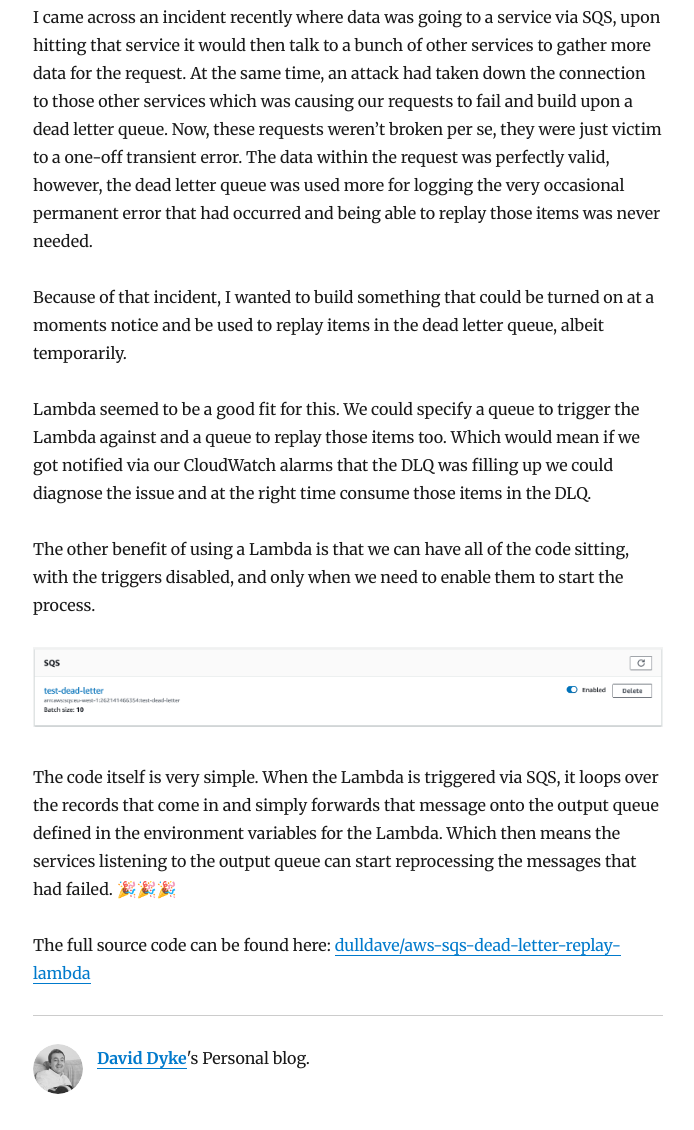
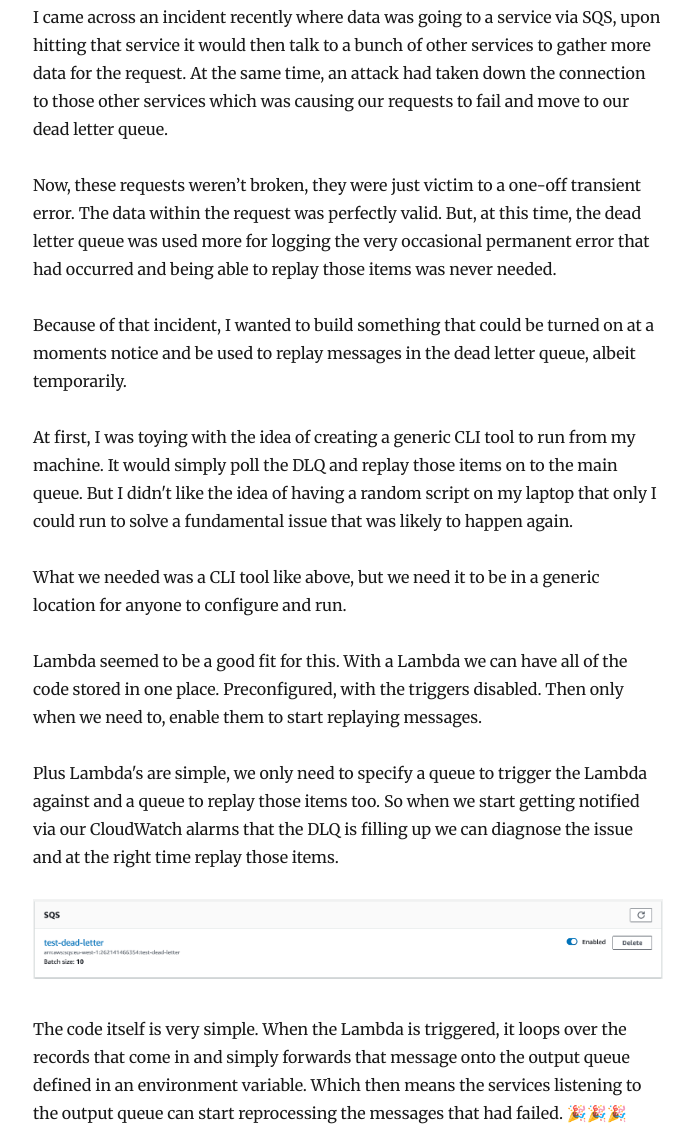
Before and after one commit to dulldave/dulldave.github.com, a Gatsby site: page /aws-sqs-dead-letter-replay-lambda/ in a window 1280 px wide. Shown: the part 264-1394 px from the top of the page, without its empty margins (292-986 px from the left). Built offline with nearby package versions, Linux system fonts and the light colour scheme; Gatsby itself is replaced by a stand-in of ours; some packages are replaced by stand-ins of ours.

Commit message:
Updates content

```diff
--- a/content/blog/aws-sqs-dead-letter-replay-lambda/index.md
+++ b/content/blog/aws-sqs-dead-letter-replay-lambda/index.md
@@ -4,16 +4,22 @@ description: "Ever needed to replay items in your dead letter queue?"
 date: "2019-03-17T10:00:00Z"
 ---
 
-I came across an incident recently where data was going to a service via SQS, upon hitting that service it would then talk to a bunch of other services to gather more data for the request. At the same time, an attack had taken down the connection to those other services which was causing our requests to fail and build upon a dead letter queue. Now, these requests weren’t broken per se, they were just victim to a one-off transient error. The data within the request was perfectly valid, however, the dead letter queue was used more for logging the very occasional permanent error that had occurred and being able to replay those items was never needed.
+I came across an incident recently where data was going to a service via SQS, upon hitting that service it would then talk to a bunch of other services to gather more data for the request. At the same time, an attack had taken down the connection to those other services which was causing our requests to fail and move to our dead letter queue.
 
-Because of that incident, I wanted to build something that could be turned on at a moments notice and be used to replay items in the dead letter queue, albeit temporarily.
+Now, these requests weren’t broken, they were just victim to a one-off transient error. The data within the request was perfectly valid. But, at this time, the dead letter queue was used more for logging the very occasional permanent error that had occurred and being able to replay those items was never needed.
 
-Lambda seemed to be a good fit for this. We could specify a queue to trigger the Lambda against and a queue to replay those items too. Which would mean if we got notified via our CloudWatch alarms that the DLQ was filling up we could diagnose the issue and at the right time consume those items in the DLQ.
+Because of that incident, I wanted to build something that could be turned on at a moments notice and be used to replay messages in the dead letter queue, albeit temporarily.
 
-The other benefit of using a Lambda is that we can have all of the code sitting, with the triggers disabled, and only when we need to enable them to start the process.
+At first, I was toying with the idea of creating a generic CLI tool to run from my machine. It would simply poll the DLQ and replay those items on to the main queue. But I didn't like the idea of having a random script on my laptop that only I could run to solve a fundamental issue that was likely to happen again.
+
+What we needed was a CLI tool like above, but we need it to be in a generic location for anyone to configure and run.
+
+Lambda seemed to be a good fit for this. With a Lambda we can have all of the code stored in one place. Preconfigured, with the triggers disabled. Then only when we need to, enable them to start replaying messages.
+
+Plus Lambda's are simple, we only need to specify a queue to trigger the Lambda against and a queue to replay those items too. So when we start getting notified via our CloudWatch alarms that the DLQ is filling up we can diagnose the issue and at the right time replay those items.
 
 ![AWS Lambda console showing an enabled trigger](./enabled-trigger.png)
 
-The code itself is very simple. When the Lambda is triggered via SQS, it loops over the records that come in and simply forwards that message onto the output queue defined in the environment variables for the Lambda. Which then means the services listening to the output queue can start reprocessing the messages that had failed. 🎉🎉🎉
+The code itself is very simple. When the Lambda is triggered, it loops over the records that come in and simply forwards that message onto the output queue defined in an environment variable. Which then means the services listening to the output queue can start reprocessing the messages that had failed. 🎉🎉🎉
 
 The full source code can be found here: [dulldave/aws-sqs-dead-letter-replay-lambda](https://github.com/dulldave/aws-sqs-dead-letter-replay-lambda)
```
